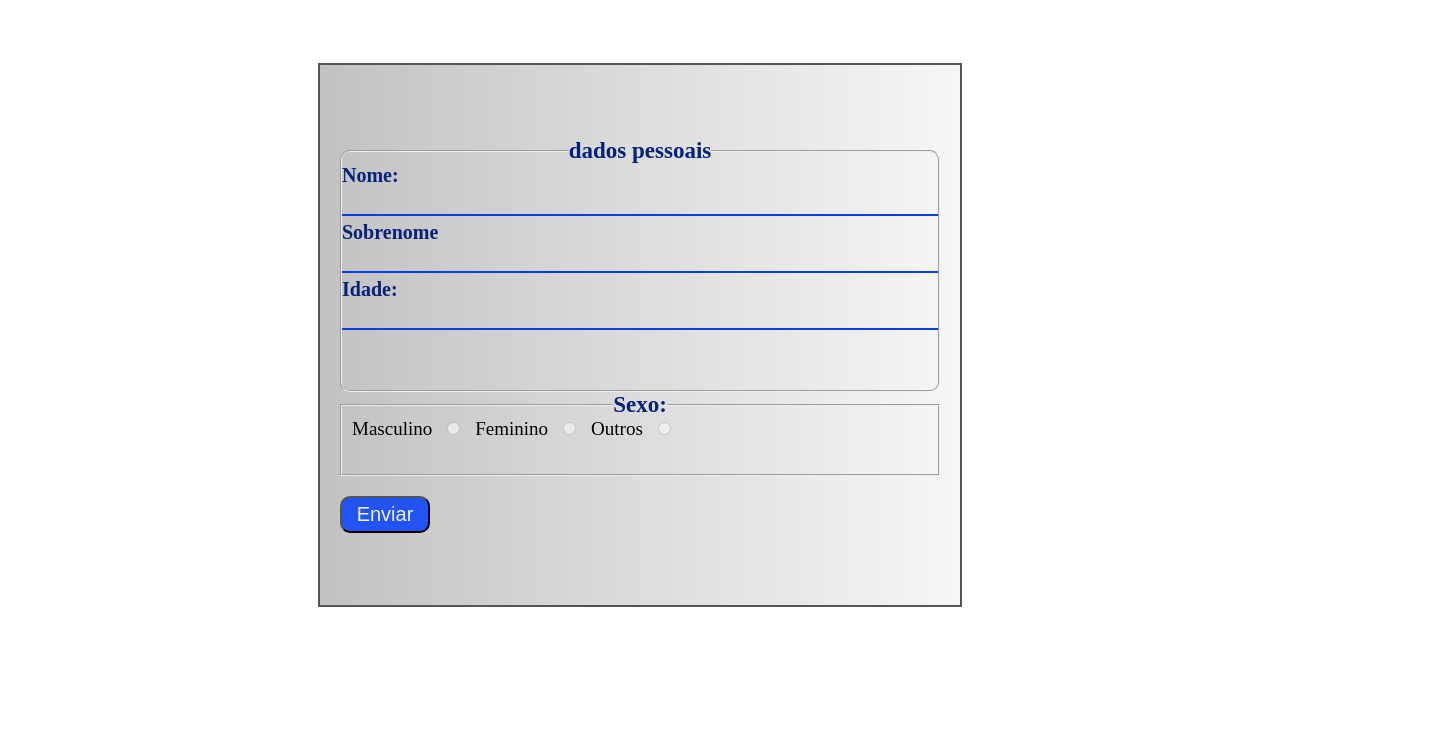
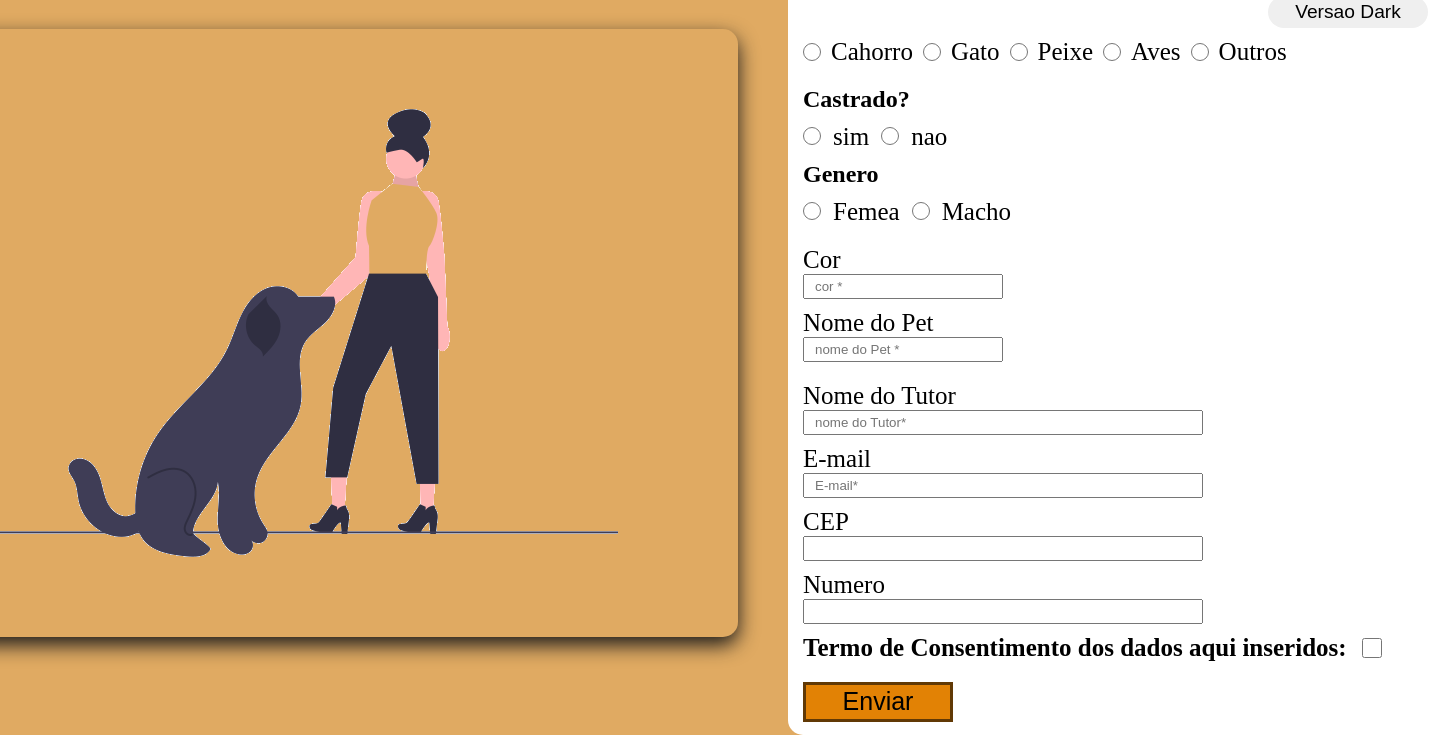
Before and after one commit to dorffdaniel/formulario-pet, a plain HTML site: page index.html in a window 1280 px wide. Shown: the part 65-800 px from the top of the page, 1438 px wide, since content can reach past the window. Drawn offline with Linux system fonts and the light colour scheme.

Commit message:
html css e js alterado

```diff
--- a/index.html
+++ b/index.html
@@ -3,35 +3,81 @@
 <head>
     <meta charset="UTF-8">
     <meta name="viewport" content="width=device-width, initial-scale=1.0">
-    <title>Document</title>
+    <title>Novo Formulario Pet</title>
     <link rel="stylesheet" href="style.css">
 </head>
 <body>
-    <form action="">
-        <div class="pagina1">
-            <fieldset class="box">
-                <legend>dados pessoais</legend>
-                <label for="nome">Nome:</label>
-                <input type="text" name="nome" id="nome">
-                <label for="sobrenome">Sobrenome</label>
-                <input type="text" name="sobrenome" id="sobrenome">
-                <label for="idade">Idade:</label>
-                <input type="text" name="idade" id="idade">
-            </fieldset>
-            <fieldset class="part2" disabled>
-                <legend>Sexo:</legend>
-                <label for="masculino">Masculino</label>
-                <input type="radio" name="genero" id="masculino">
-                <label for="feminino">Feminino</label>
-                <input type="radio" name="genero" id="feminino">
-                <label for="outros">Outros</label>
-                <input type="radio" name="genero" id="outros">
-            </fieldset>
+    <main class="main">
+        <div class="container">
+            <div class="box-imagem">
+                <img src="imagem/cachorro1.png" alt="imagem de uma mulher e um Cachorro">
+            </div>
+            <form class="formulario">
+                <h1>Tipos ou especies</h1>
+                <div class="botao">
+                    <button class="btnTroca">Versao Dark</button>
+                </div>
+                <div class="selecionar-animais">
+                    <input type="radio" name="animais" id="dog">
+                    <label for="dog">Cahorro</label>
 
+                    <input type="radio" name="animais" id="gato">
+                    <label for="cat">Gato</label>
 
-            <input type="button" value="Enviar" class="btn">
+                    <input type="radio" name="animais" id="fish">
+                    <label for="fish">Peixe</label>
+
+                    <input type="radio" name="animais" id="birds">
+                    <label for="birds">Aves</label>
+
+                    <input type="radio" name="animais" id="others">
+                    <label for="others">Outros</label>
+                </div>
+                <div class="info">
+                    <h2>Castrado?</h2>
+                    <input type="radio" name="cas" id="sim">
+                    <label for="sim">sim</label>
+
+                    <input type="radio" name="cas" id="nao">
+                    <label for="nao">nao</label>
+
+                    <h2>Genero</h2>
+                    <input type="radio" name="genero" id="fem">
+                    <label for="fem">Femea</label>
+
+                    <input type="radio" name="genero" id="macho">
+                    <label for="macho">Macho</label>
+                </div>
+
+                <div class="info-animal">
+                    <label for="cor">Cor</label>
+                    <input type="text" name="" id="cor" placeholder="cor *" required>
+
+                    <label for="NomePet">Nome do Pet</label>
+                    <input type="text" name="" id="NomePet" placeholder="nome do Pet *" required>
+                </div>
+
+                <div class="info-pessoa">
+                    <label for="NomeTutor">Nome do Tutor</label>
+                    <input type="text" name="" id="NomeTutor" placeholder="nome do Tutor*" required>
+
+                    <label for="email">E-mail</label>
+                    <input type="text" name="" id="email" placeholder="E-mail*" required>
+
+                    <label for="cep">CEP</label>
+                    <input type="number" id="cep" min="0" required>
+
+                    <label for="num">Numero</label>
+                    <input type="number" id="num" min="0" required>
+                </div>
+                <div class="termosEcondicao">
+                    <label for="check">Termo de Consentimento dos dados aqui inseridos:</label>
+                    <input type="checkbox" id="check" required>
+                </div>
+                <button class="btn">Enviar</button>
+            </form>
         </div>
-    </form>
+    </main>
     <script src="index.js"></script>
 </body>
 </html>
--- a/index.js
+++ b/index.js
@@ -0,0 +1,26 @@
+const btnTroca = document.querySelector('.btnTroca');
+const formulario=document.querySelector('.formulario');
+const CorBranca = document.querySelectorAll('h1, h2, label');
+const main = document.querySelector('.main');
+
+
+let textoOriginal = btnTroca.textContent;
+
+btnTroca.addEventListener('click', ()=>{
+    formulario.classList.toggle('dark')
+    main.classList.toggle('darkStrong');
+
+
+    CorBranca.forEach((percorrer)=>{
+        percorrer.classList.toggle('corBranca')
+    })
+
+    if(btnTroca.textContent === textoOriginal){
+        btnTroca.textContent ='Versao Light';
+        btnTroca.classList.add('backgroundBotao');
+
+    }else{
+        btnTroca.textContent = textoOriginal;
+        btnTroca.classList.remove('backgroundBotao');
+    }
+})
--- a/style.css
+++ b/style.css
@@ -1,72 +1,168 @@
 *{
     padding: 0;
     margin: 0;
+    box-sizing: border-box;
+    outline: none;
+}
+main{
+    display: flex;
+    height: 100vh;
+    justify-content: center;
+    background: #e0aa62;
+    transition: all ease-in-out 0.5s;
 }
 
-form{
+.container{
     display: flex;
-    justify-content: center;
-    height: 100vh;
     align-items: center;
+    gap: 50px;
+}
+
+.box-imagem img{
+    border-radius: 15px;
+    box-shadow: 0px 8px 20px #1b1b1b;
 }
 
 
-.pagina1{
+.formulario{
+    display: flex;
+    justify-content: center;
+    flex-direction: column;
+    width: 650px;
+    height: 800px;
+    gap: 10px;
+    background: #fff;
+    padding: 5px 0 5px 15px;
+    border-radius: 15px;
+    transition: all ease-in-out 0.5s;
+}
+
+.formulario h1{
+    font-size: 32px;
+}
+
+.botao{
+    align-self: flex-end;
+    padding-right: 10px;
+}
+
+.botao button{
+    border: none;
+    width: 10rem;
+    height: 2rem;
+    border-radius: 1.5rem;
+    font-size: 1.2rem;
+    cursor: pointer;
+}
+
+.selecionar-animais{
+    display: flex;
+    align-items: center;
+    font-size: 25px;
+    gap: 10px;
+}
+
+.selecionar-animais input{
+    width: 18px;
+    height: 18px;
+    cursor: pointer;
+}
+
+.info h2{
+    margin: 10px 0;
+}
+
+.info label{
+    font-size: 25px;
+    padding: 8px;
+}
+
+
+.info input{
+    width: 18px;
+    height: 18px;
+    cursor: pointer;
+}
+
+
+.info-animal{
     display: flex;
     flex-direction: column;
-    justify-content: center;
-    width: 600px;
-    height: 500px;
-    padding: 20px;
-    border: 2px solid #555;
-    background-image: linear-gradient(to left, #2021220a, #43464254) ;
 }
 
-.box{
-    display: flex;
-    flex-direction: column;
-    height: 250px;
-    border-radius: 10px;
+.info-animal label{
+    font-size: 25px;
+    margin-top: 10px;
 }
 
-.box input{
-    font-size: 23px;
-    border: none;
-    background: none;
-    border-bottom: 2px solid #0a3de4;
-    margin-bottom: 5px;
-    outline: none;
+.info-animal input{
+    width: 200px;
+    height: 25px;
     padding-left: 10px;
 }
 
-.box label{
-    font-size: 20px;
-    color: #05217c;
-    font-weight: 700;
+.info-pessoa{
+    display: flex;
+    flex-direction: column;
 }
 
-legend{
-    font-size: 23px;
-    text-align: center;
-    color: #05217c;
-    font-weight: 800;
+
+.info-pessoa label{
+    font-size: 25px;
+    margin-top: 10px;
 }
 
-.part2{
+.info-pessoa input{
+    width: 400px;
+    height: 25px;
+    padding-left: 10px;
+}
+
+.termosEcondicao{
+    display: flex;
     align-items: center;
-    height: 80px;
-    padding: 0px 10px;
-    display: flex;
-    gap: 15px;
-    font-size: 19px;
+    font-size: 25px;
+    font-weight: 900;
+}
+
+.termosEcondicao input{
+    width: 20px;
+    height: 20px;
+    margin-left: 15px;
 }
 
 .btn{
-    width: 90px;
-    margin-top: 20px;
-    font-size: 20px;
-    padding: 5px;
-    border-radius: 10px;
-    background-color: #2153f7;
-    color: aliceblue;
+    margin-top: 10px;
+    width: 150px;
+    height: 40px;
+    background-color: #e28205;
+    border: 3px solid #613905;
+    font-size: 25px;
+    cursor: pointer;
+    transition: all ease 0.2s;
 }
+
+
+.btn:hover{
+    background-color: #613905;
+    color: #fff;
+}
+
+.dark{
+    background: #242323;
+    transition: all ease-in-out 0.5s;
+}
+
+.darkStrong{
+    background: #000;
+    transition: all ease-in-out 0.5s;
+}
+
+.corBranca{
+    color: #fff;
+}
+
+.backgroundBotao{
+    color: #f5f4f4;
+    background: #111111;
+}
```
Also changed, not shown: imagem/cachorro1.png (added), imagem/projeto.png (deleted).
